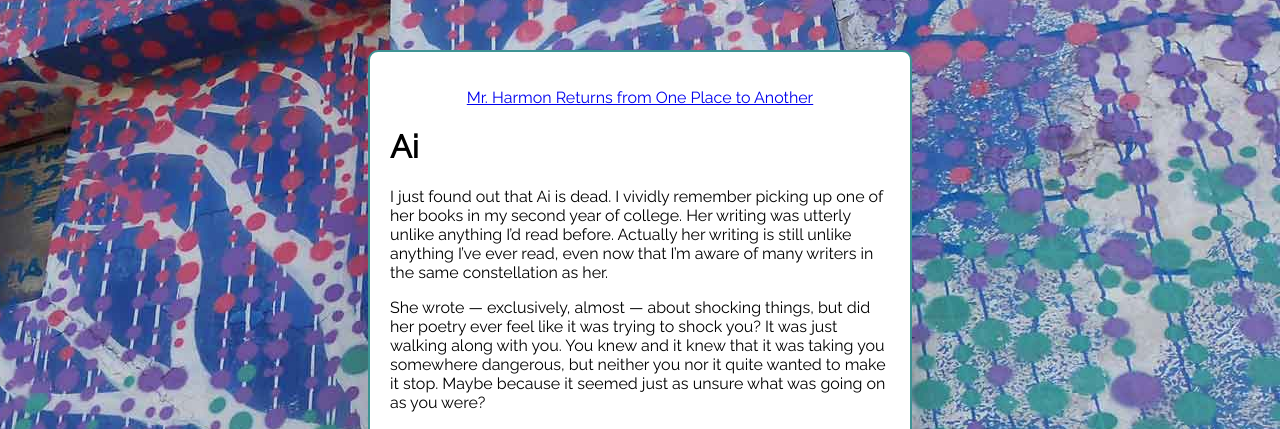
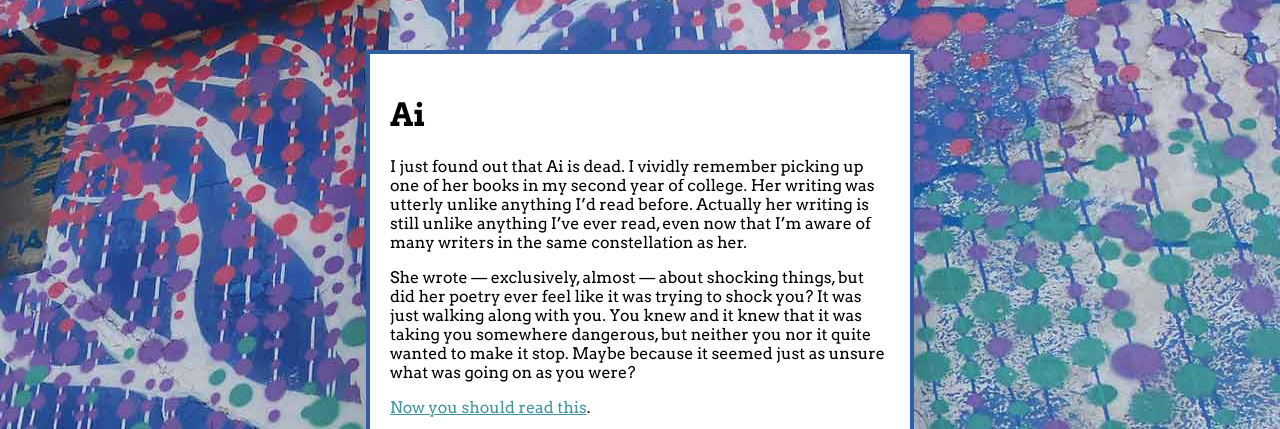
Before and after one commit to elliotharmon/blog.elliotharmon.org, a Jekyll site: the page built from _posts/2010-03-31-ai.md, in a window 1280 px wide, cut to the strip 0-429 px from the top of the page. Built offline with Jekyll 4.4.1, drawn with Linux system fonts in a browser that asks for light colours.

Commit message:
fixes to css

```diff
--- a/_layouts/blog.html
+++ b/_layouts/blog.html
@@ -3,7 +3,7 @@
 <head>
 <link rel="stylesheet" type="text/css" href="/style.css" />
 <title>{{ page.title }}</title>
-<link href='http://fonts.googleapis.com/css?family=Raleway' rel='stylesheet' type='text/css' />
+<link href='http://fonts.googleapis.com/css?family=Arvo:400,700,400italic,700italic' rel='stylesheet' type='text/css'>
 <meta charset="utf-8" />
 </head>
 <body>
--- a/_layouts/post.html
+++ b/_layouts/post.html
@@ -2,13 +2,13 @@
 <html>
 <head>
 <link rel="stylesheet" type="text/css" href="/style.css" />
-<title>{{ page.title }}</title>
-<link href='http://fonts.googleapis.com/css?family=Raleway' rel='stylesheet' type='text/css' />
+<title>{{ page.title }} | {{ site.name }}</title>
+<link href='http://fonts.googleapis.com/css?family=Arvo:400,700,400italic,700italic' rel='stylesheet' type='text/css'>
 <meta charset="utf-8" />
 </head>
 <body>
 <div id="whiterectangle">
-<p style="text-align: center;"><a href="/">Mr. Harmon Returns from One Place to Another</a></p>
+<p style="text-align: center;"><a href="/">{{ site.name }}</a></p>
 <h1>{{ page.title }}</h1>
 {{ content }}
 {% include allbuttons.html %}
--- a/style.css
+++ b/style.css
@@ -10,8 +10,24 @@
 	background: #D0D0D0 url(/img/wall-2000.jpg) no-repeat top right;
 	background-attachment: fixed;
 	background-position: 100% 100%;
-	font-family: 'Raleway', sans-serif;
+	font-family: 'Arvo', serif;
 	}
+
+a:link {
+	color: #42959d;
+	}
+
+a:visited {
+	color: 88b098;
+	}
+
+a:hover {
+    color: #b25e80;
+}
+
+a:active {
+    color: #b25e80;
+}
 
 img {
 	max-width: 100%;
@@ -25,8 +41,7 @@
 	max-width: 500px;
 	background-color: white;
 	padding: 20px;
-	border-radius: 10px;
-	border: 2px solid #3d9394;
+	border: 4px solid #2f5ea2;
 	}
 
 .socialbutton {
```
